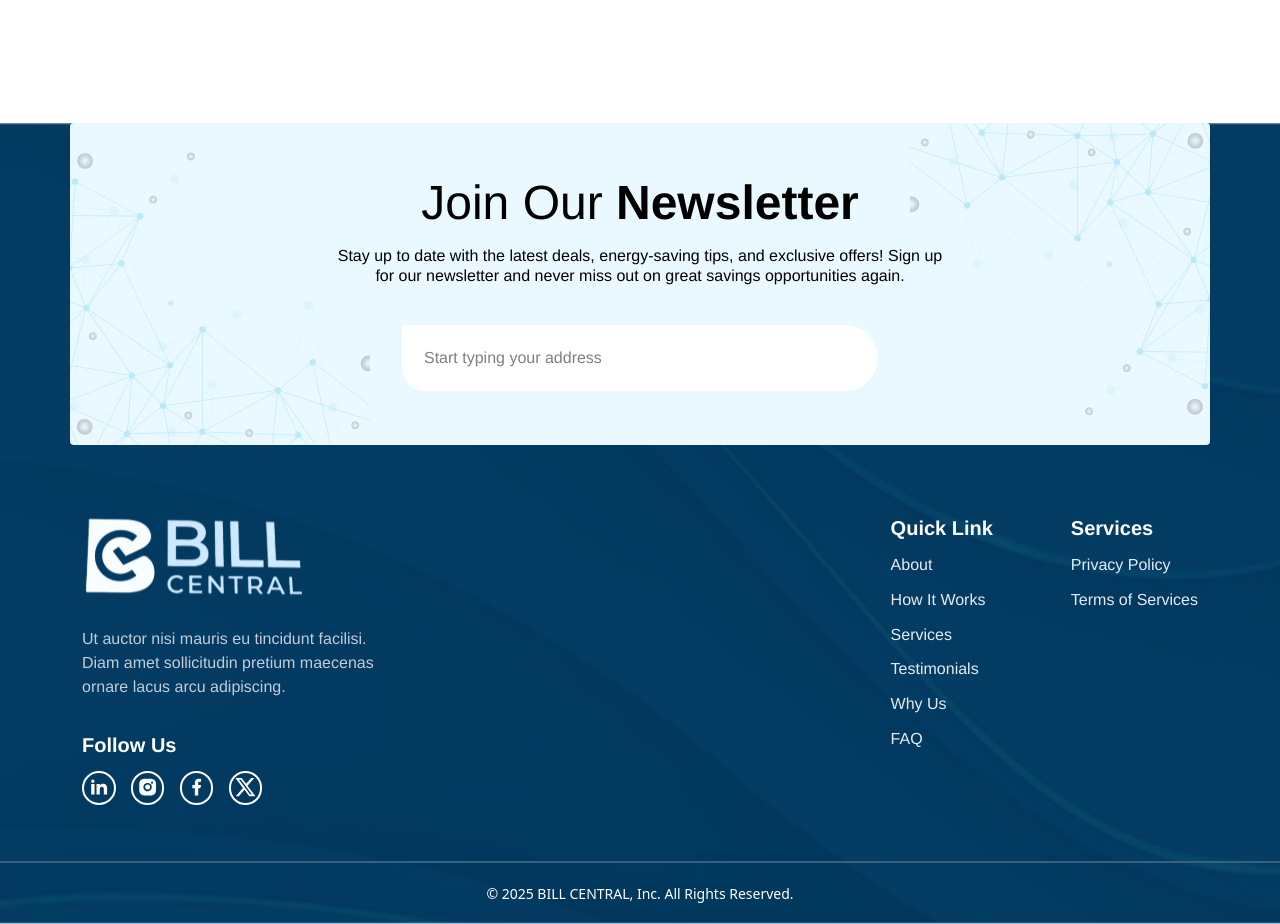
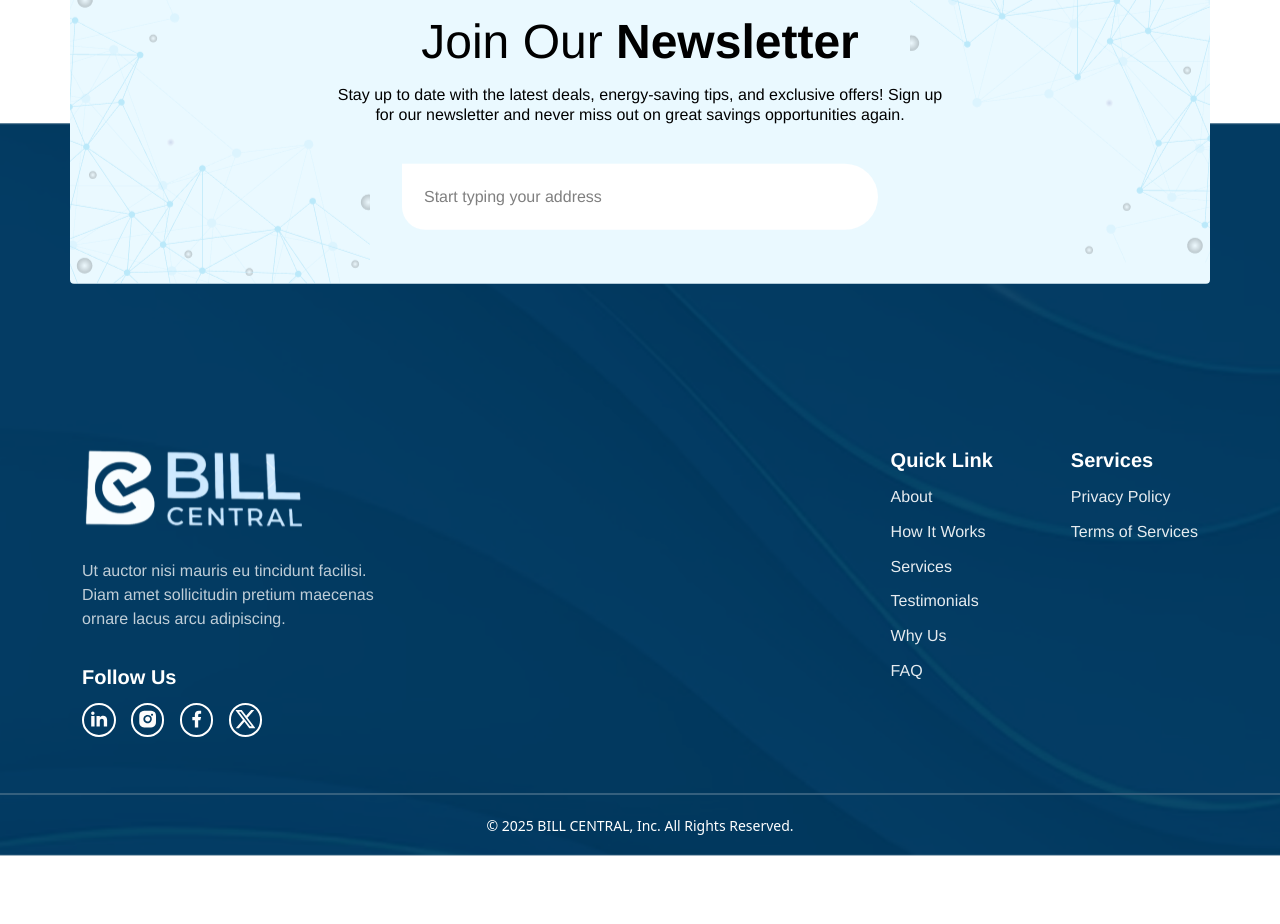
Before and after one commit to jatin-rajput563/react-central-bill, a React (Vite) app: page / in a window 1280 px wide. Shown: the part 3200-4124 px from the top of the page. After the commit the page ends 4056 px from the top, so only its background shows below. Built offline with nearby package versions, Linux system fonts and the light colour scheme; a web font is replaced by a local one.

Commit message:
footer-complete

```diff
--- a/src/components/Footer.jsx
+++ b/src/components/Footer.jsx
@@ -9,8 +9,8 @@ import joinleft from '../images/png/join-left-img.png'
 
 const Footer = () => {
     return (
-        <div className="min-h-[643px] bg-[url(../src/images/png/footer-bg.png)] bg-cover bg-center bg-no-repeat">
-            <div className='max-w-[1140px] w-full py-[54px] flex flex-col mx-auto bg-[#EAF9FF] rounded-[4px] relative'>
+        <div className="bg-[url(../src/images/png/footer-bg.png)] bg-cover bg-center bg-no-repeat">
+            <div className='max-w-[1140px] w-full py-[54px] flex flex-col mx-auto bg-[#EAF9FF] rounded-[4px] relative translate-y-[-50%]'>
                 <img className='max-w-[300px] w-full absolute top-0 right-0' src={joinRight} alt="" />
                 <img className='max-w-[300px] w-full absolute bottom-0 left-0' src={joinleft} alt="" />
                 <CommonHeadText HeadText="Join Our" SpanText="Newsletter" HeadClass="!text-black text-center" />
@@ -22,7 +22,7 @@ const Footer = () => {
                 </div>
             </div>
             <div className="max-w-[1140px] mx-auto px-3">
-                <div className='flex justify-between flex-wrap pt-[68px]'>
+                <div className='flex justify-between flex-wrap'>
                     <div>
                         <a href="#">
                             <img src={logo} alt="logo" />
```
